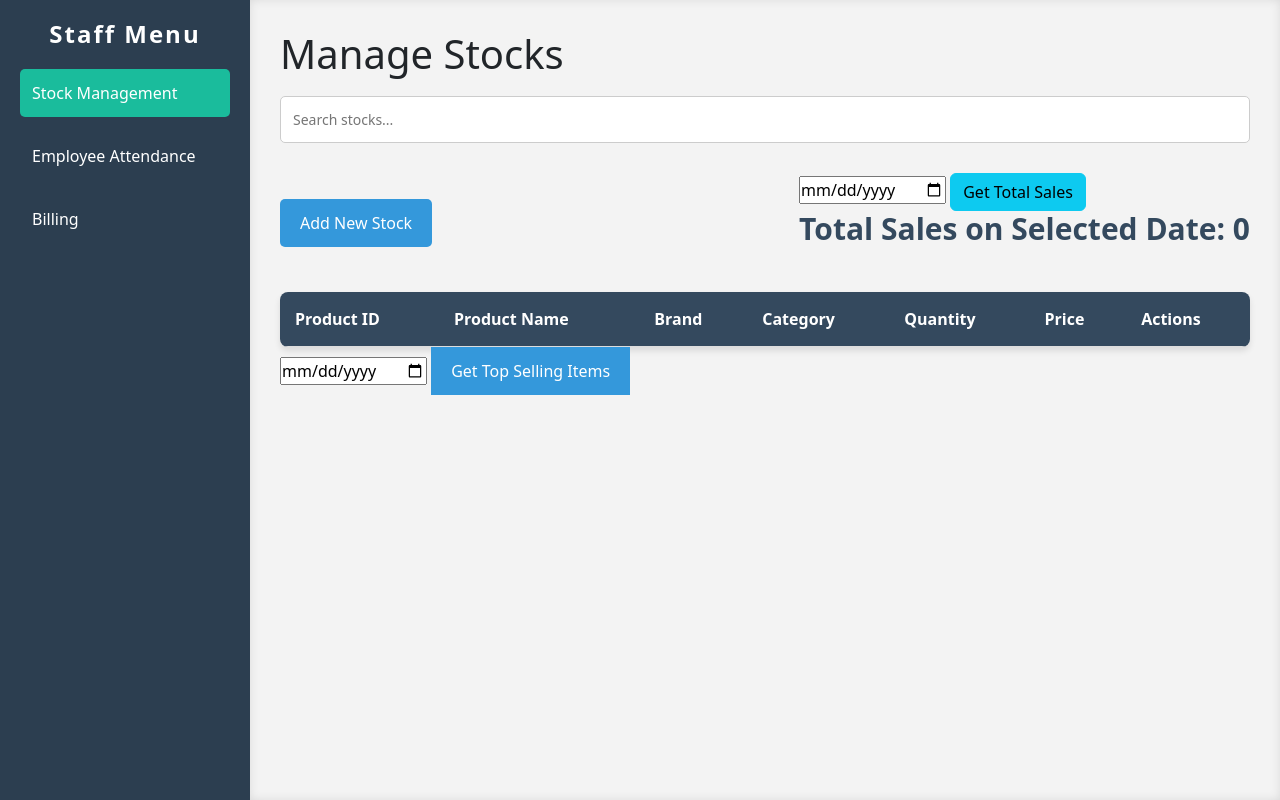
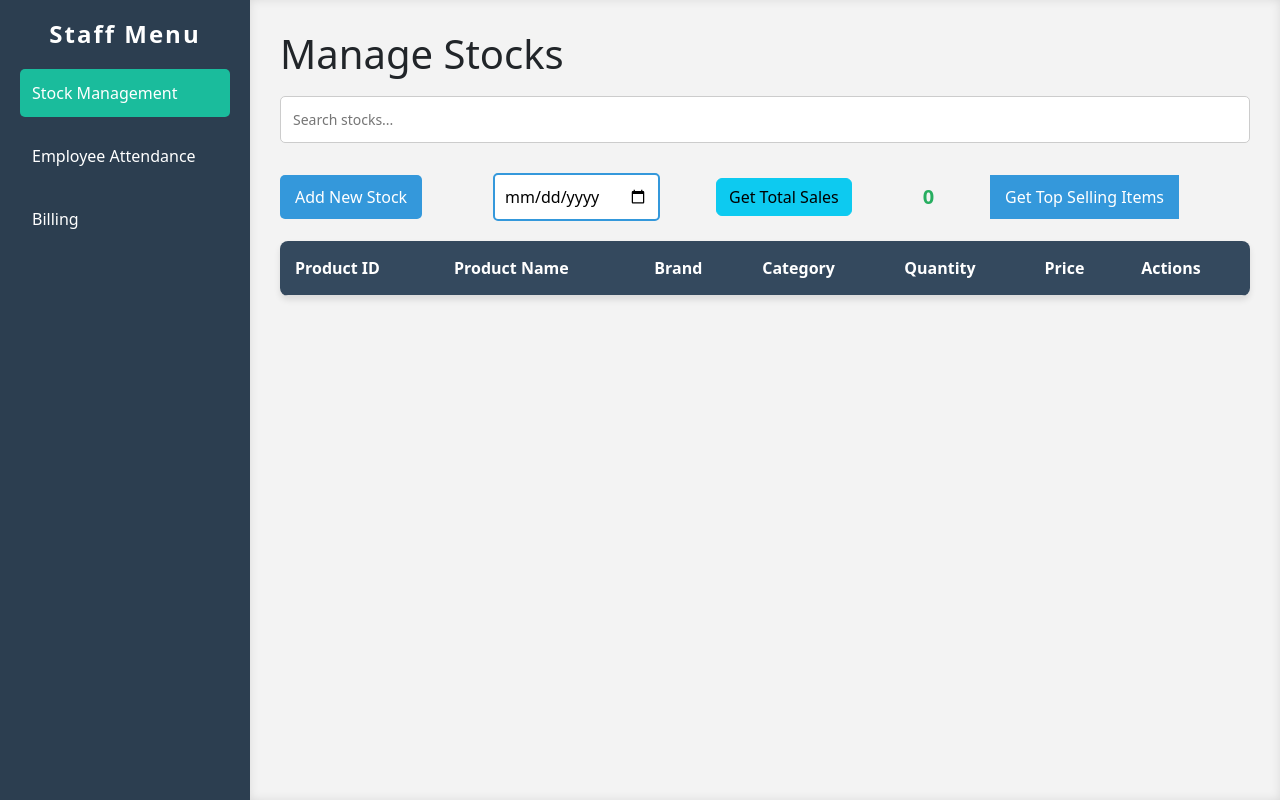
Before and after one commit to Aswan-A/Grocery_Mangagement_System, a Flask app: page /staff/ in a window 1280 px wide. Run offline with Flask 3, Linux system fonts and the light colour scheme; data that the repository does not hold is empty.

Commit message:
DesignQueries

```diff
--- a/app/static/css/staff.css
+++ b/app/static/css/staff.css
@@ -393,6 +393,58 @@ input[type="text"]:focus {
     background-color: #27ae60;
 }
 
+#salesDate {
+    padding: 10px;
+    border: 2px solid #3498db;
+    border-radius: 5px;
+    font-size: 16px;
+    outline: none;
+}
+
+#salesDate:focus {
+    border-color: #2980b9;
+    box-shadow: 0 0 5px rgba(41, 128, 185, 0.5);
+}
+
+button {
+    background-color: #3498db;
+    color: white;
+    border: none;
+    padding: 10px 15px;
+    margin: 10px 5px;
+    font-size: 16px;
+    border-radius: 5px;
+    cursor: pointer;
+    transition: 0.3s ease-in-out;
+}
+
+button:hover {
+    background-color: #2980b9;
+}
+
+#salesAmount {
+    font-weight: bold;
+    color: #27ae60;
+    font-size: 20px;
+}
+
+#topSellingItems {
+    list-style: none;
+    padding: 0;
+    margin-top: 10px;
+}
+
+#topSellingItems li {
+    background-color: #f4f4f4;
+    padding: 10px;
+    margin: 5px 0;
+    border-radius: 5px;
+    transition: 0.3s ease-in-out;
+}
+
+#topSellingItems li:hover {
+    background-color: #e0e0e0;
+}
 
 
 /* Responsive Design */
--- a/app/static/js/staff.js
+++ b/app/static/js/staff.js
@@ -610,7 +610,7 @@ document.addEventListener("DOMContentLoaded", function () {
   document
   .getElementById("getTopSellingItemsBtn")
   .addEventListener("click", function () {
-    const selectedDate = document.getElementById("salesDate2").value;
+    const selectedDate = document.getElementById("salesDate").value;
 
     if (!selectedDate) {
       alert("Please select a date.");
--- a/app/templates/staff.html
+++ b/app/templates/staff.html
@@ -29,11 +29,11 @@
                 <input type="text" id="stockSearch" placeholder="Search stocks...">
                 <div class="stock-actions">
                     <button id="addStockBtn" style="border-radius: 5px;">Add New Stock</button>
-                    <div class="sales-summary">
                         <input type="date" id="salesDate">
                         <button id="getTotalSalesBtn" class="btn btn-info">Get Total Sales</button>
-                        <h3>Total Sales on Selected Date: <span id="salesAmount">0</span></h3>
-                    </div>
+                         <span id="salesAmount">0</span>
+                        <button id="getTopSellingItemsBtn">Get Top Selling Items</button>
+                        <ul id="topSellingItems"></ul>
 
 
                     <div id="popup" class="popup">
@@ -87,9 +87,7 @@
                         <button id="deleteStockBtn" class="btn btn-danger">Delete</button>
                     </div>
                 </div>
-                <input type="date" id="salesDate2" />
-                <button id="getTopSellingItemsBtn">Get Top Selling Items</button>
-                <ul id="topSellingItems"></ul>
+
 
             </section>
 
```
